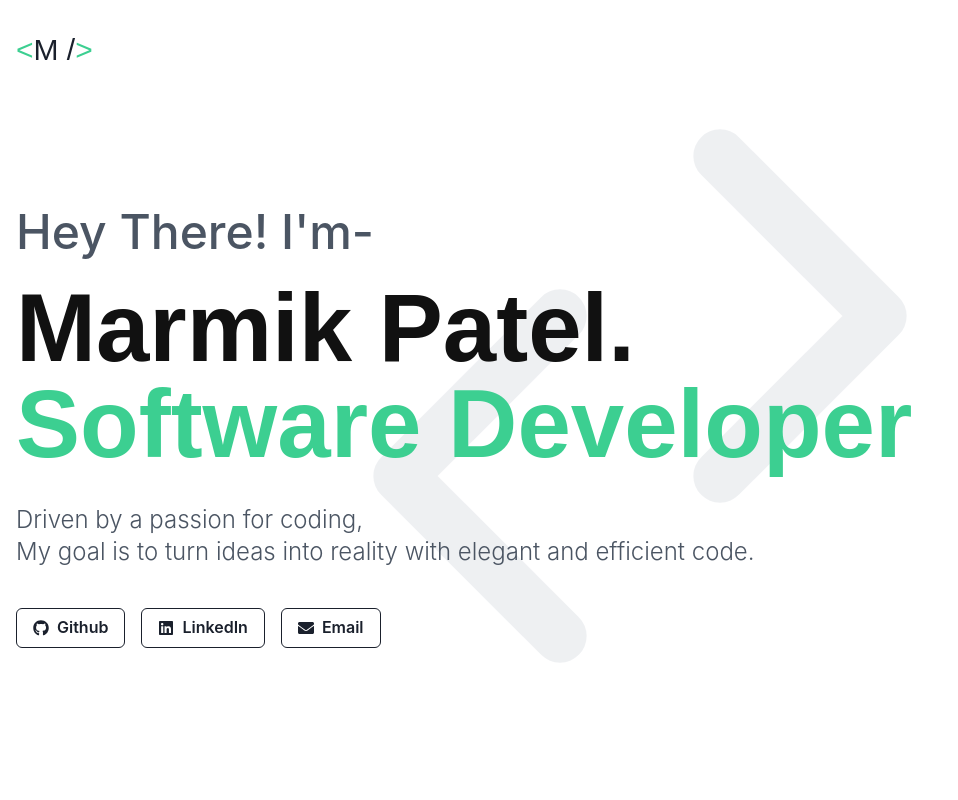
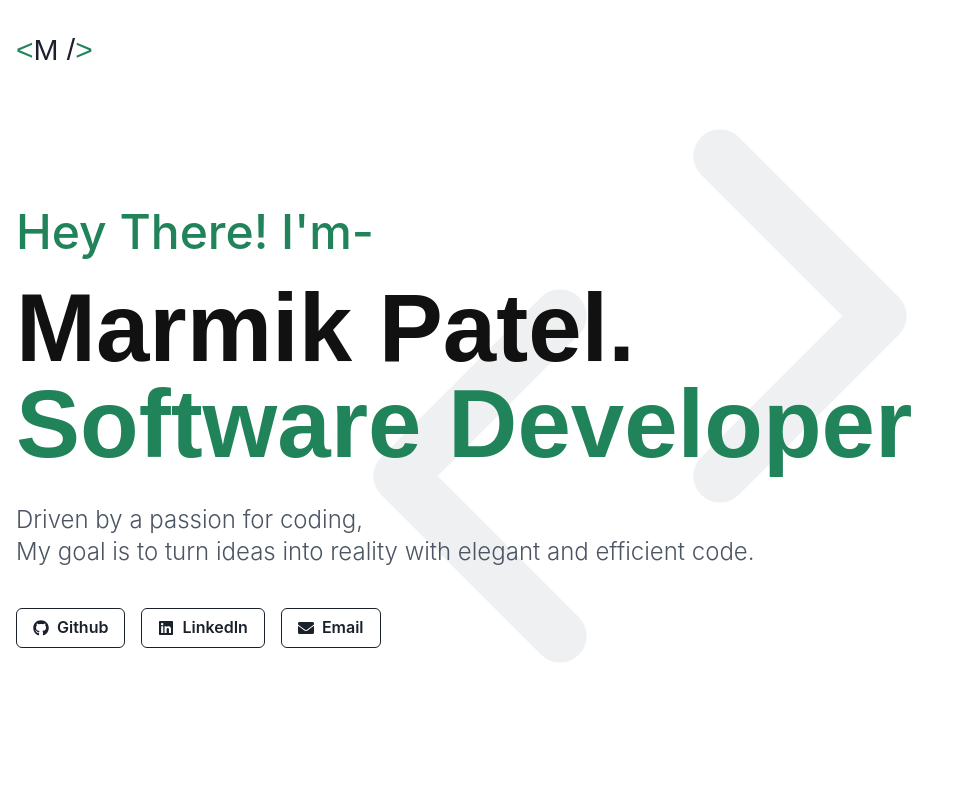
Before and after one commit to marmik28/my-portfolio, a Next.js app: page / in a window 1280 px wide. Shown: the top 800 px of the page, without its empty margins (0-958 px from the left). Built offline with nearby package versions, Linux system fonts and the light colour scheme; no server answers.

Commit message:
UI changes

```diff
--- a/Components/footer.tsx
+++ b/Components/footer.tsx
@@ -32,7 +32,7 @@ const Footer: React.FC = () => {
                         <Link href="https://github.com/marmik28" passHref>
                             <Button
                                 leftIcon={<FaGithub />}
-                                colorScheme="blackAlpha"
+                                colorScheme="black"
                                 variant="outline"
                                 size="md"
                                 className="flex items-center px-6 py-3 text-lg font-medium hover:bg-[#3CCF91] transition duration-300 ease-in-out"
@@ -43,7 +43,7 @@ const Footer: React.FC = () => {
                         <Link href="https://www.linkedin.com/in/marmikpatel28" passHref>
                             <Button
                                 leftIcon={<FaLinkedin />}
-                                colorScheme="blackAlpha"
+                                colorScheme="black"
                                 variant="outline"
                                 size="md"
                                 className="flex items-center px-6 py-3 text-lg font-medium hover:bg-[#3CCF91] transition duration-300 ease-in-out"
@@ -54,7 +54,7 @@ const Footer: React.FC = () => {
                         <Link href="mailto:marmik28112002@gmail.com" passHref>
                             <Button
                                 leftIcon={<FaEnvelope />}
-                                colorScheme="blackAlpha"
+                                colorScheme="black"
                                 variant="outline"
                                 size="md"
                                 className="flex items-center px-6 py-3 text-lg font-medium hover:bg-[#3CCF91] transition duration-300 ease-in-out"
--- a/Components/hero.tsx
+++ b/Components/hero.tsx
@@ -25,7 +25,7 @@ const Hero: React.FC = () => {
         </div>
 
         {/* Text Content */}
-        <p className="relative text-2xl md:text-3xl lg:text-4xl xl:text-5xl font-medium text-gray-600 leading-relaxed slide delay md:leading-loose">
+        <p className="relative text-2xl md:text-3xl lg:text-4xl xl:text-5xl font-medium heroText2 leading-relaxed slide delay md:leading-loose">
           Hey There! I&apos;m-
         </p>
 
--- a/app/globals.css
+++ b/app/globals.css
@@ -14,7 +14,7 @@ html {
 }
 
 .heroText2 {
-  color: #3CCF91;
+  color: #21835A;
 }
 
 .slide {
```
